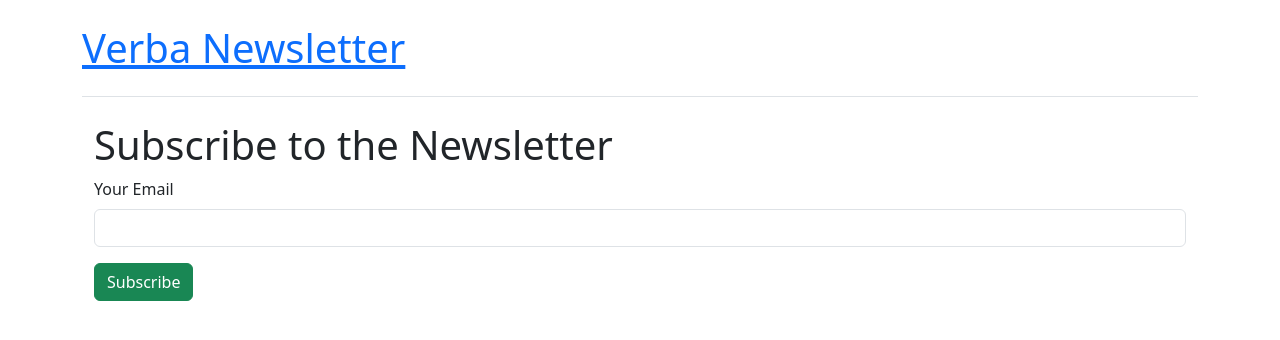
After one commit to preahs/Postette, a Flask app: page /subscribe in a window 1280 px wide. The commit adds this page. Shown: the top 340 px of the page. Run offline with Flask 3, Linux system fonts and the light colour scheme; some libraries are stand-ins or nearby versions.

Commit message:
Fixed email functionality and added Subscribe option

```diff
--- a/app/forms.py
+++ b/app/forms.py
@@ -1,6 +1,6 @@
 from flask_wtf import FlaskForm
 from wtforms import StringField, TextAreaField, SubmitField, SelectMultipleField
-from wtforms.validators import DataRequired
+from wtforms.validators import DataRequired, Email
 from flask_wtf.file import MultipleFileField, FileAllowed
 from wtforms.widgets import ListWidget, CheckboxInput
 
@@ -15,3 +15,7 @@ class PostForm(FlaskForm):
         FileAllowed(['jpg', 'jpeg', 'png', 'gif', 'bmp'], 'Images only!')
     ])
     submit = SubmitField('Create Post')
+
+class SubscribeForm(FlaskForm):
+    email = StringField('Your Email', validators=[DataRequired(), Email()])
+    submit = SubmitField('Subscribe')
--- a/app/models.py
+++ b/app/models.py
@@ -12,3 +12,8 @@ class Post(db.Model):
 
     def __repr__(self):
         return f"<Post {self.title}>"
+
+class Subscriber(db.Model):
+    id = db.Column(db.Integer, primary_key=True)
+    email = db.Column(db.String(120), unique=True, nullable=False)
+    subscribed_at = db.Column(db.DateTime, default=datetime.utcnow)
--- a/app/routes.py
+++ b/app/routes.py
@@ -6,6 +6,8 @@ from .forms import PostForm
 from flask_mail import Message
 from werkzeug.datastructures import FileStorage
 import os
+from .models import Post, Subscriber
+from .forms import PostForm, SubscribeForm
 
 main = Blueprint('main', __name__)
 
@@ -57,7 +59,10 @@ def send_newsletter():
         return redirect(url_for('main.index'))
 
     # You can replace this with DB-driven recipients later
-    recipients = ['recipient1@example.com', 'recipient2@example.com']
+    recipients = [s.email for s in Subscriber.query.all()]
+    if not recipients:
+        flash("No subscribers found. Cannot send newsletter.", "danger")
+        return redirect(url_for('main.index'))
 
     images_html = ""
     for post in posts:
@@ -67,11 +72,10 @@ def send_newsletter():
                 images_html += f'<p><img src="{request.url_root}static/uploads/{filename.strip()}" style="max-width: 100%;"></p>'
 
     msg = Message(
-        subject="Your Newsletter",
+        subject="Preah's Newsletter",
         sender=current_app.config['MAIL_DEFAULT_SENDER'],
         recipients=recipients,
         html=f"""
-            <h1>Newsletter</h1>
             {images_html}
             <p><small>Sent via Verba</small></p>
         """
@@ -102,3 +106,19 @@ def delete_post(post_id):
     db.session.commit()
     flash("Post deleted successfully.", "success")
     return redirect(url_for('main.index'))
+
+@main.route('/subscribe', methods=['GET', 'POST'])
+def subscribe():
+    form = SubscribeForm()
+    if form.validate_on_submit():
+        email = form.email.data
+        existing = Subscriber.query.filter_by(email=email).first()
+        if existing:
+            flash("You're already subscribed!", "info")
+        else:
+            new_subscriber = Subscriber(email=email)
+            db.session.add(new_subscriber)
+            db.session.commit()
+            flash("Subscribed successfully!", "success")
+        return redirect(url_for('main.index'))
+    return render_template('subscribe.html', form=form)
--- a/app/templates/index.html
+++ b/app/templates/index.html
@@ -6,6 +6,7 @@
   <div class="d-flex mb-3">
     <a href="{{ url_for('main.create_post') }}" class="btn btn-primary me-2">Create Post</a>
     <a href="{{ url_for('main.newsletter_preview') }}" class="btn btn-success">Preview Newsletter</a>
+    <a href="{{ url_for('main.subscribe') }}" class="btn btn-outline-secondary">Subscribe</a>
   </div>
   {% for post in posts %}
     <div class="card mb-3">
--- /dev/null
+++ b/app/templates/subscribe.html
@@ -0,0 +1,17 @@
+{% extends "base.html" %}
+{% block title %}Subscribe{% endblock %}
+{% block content %}
+<div class="container mt-4">
+  <h1>Subscribe to the Newsletter</h1>
+  <form method="POST">
+    {{ form.hidden_tag() }}
+    <div class="mb-3">
+      {{ form.email.label(class="form-label") }}
+      {{ form.email(class="form-control") }}
+    </div>
+    <div class="mb-3">
+      {{ form.submit(class="btn btn-success") }}
+    </div>
+  </form>
+</div>
+{% endblock %}
--- a/requirements.txt
+++ b/requirements.txt
@@ -1,12 +1,15 @@
 alembic==1.16.1
 blinker==1.9.0
 click==8.2.1
+dnspython==2.7.0
+email_validator==2.2.0
 Flask==3.1.1
 Flask-Mail==0.10.0
 Flask-Migrate==4.1.0
 Flask-SQLAlchemy==3.1.1
 Flask-WTF==1.2.2
 greenlet==3.2.3
+idna==3.10
 itsdangerous==2.2.0
 Jinja2==3.1.6
 Mako==1.3.10
```
Also changed, not shown: migrations/versions/2c58af6e6499_add_subscriber_model.py (added, +34 -0 lines), app/static/uploads/20240218_134032.jpeg (added), app/static/uploads/b.jpeg (added), app/static/uploads/p.jpg (added), app/static/uploads/routerscreen.png (added), instance/newsletter.db.
